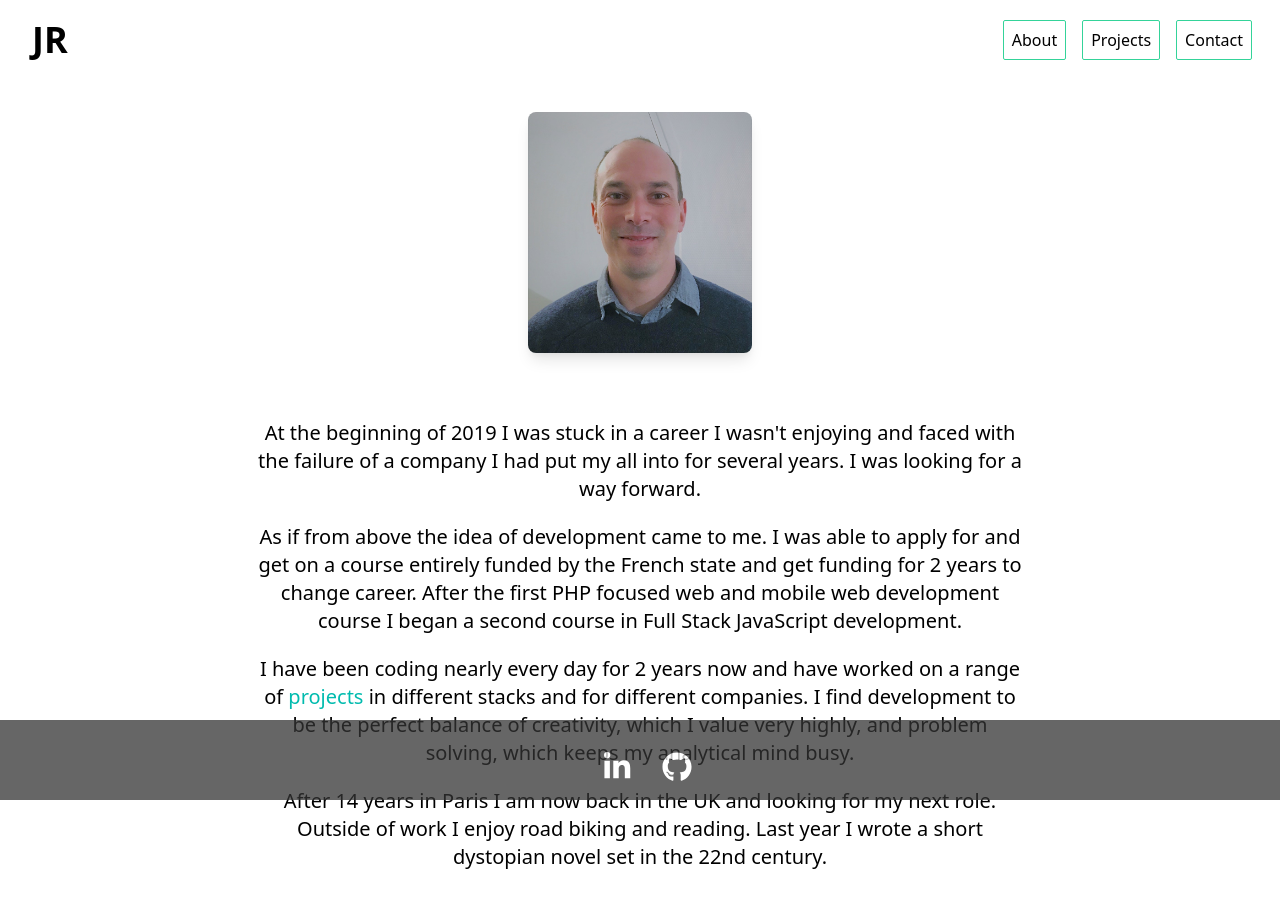
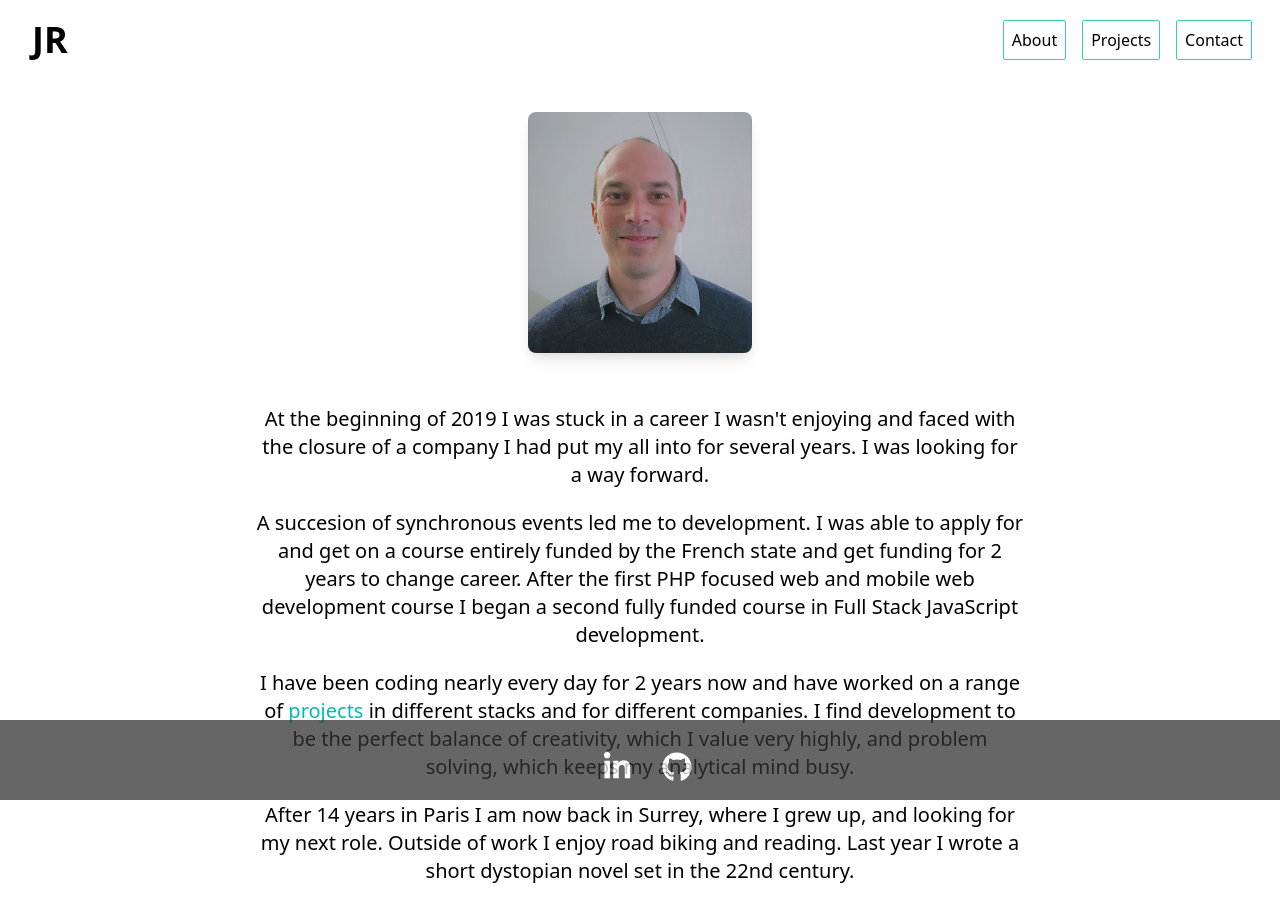
Before and after one commit to james-webdev/portfolio_site, a Gatsby site: page /about in a window 1280 px wide. Built offline with nearby package versions, Linux system fonts and the light colour scheme; Gatsby itself is replaced by a stand-in of ours.

Commit message:
rewording the about page

```diff
--- a/src/pages/about.js
+++ b/src/pages/about.js
@@ -16,14 +16,14 @@ const About = () => {
         <div className="h-96 ml-8 mr-8 flex flex-col mt-40 mb-80 md:mt-5 max-w-3xl text-center justify-center items-center">
           <p className="text-md sm:text-xl">
             At the beginning of 2019 I was stuck in a career I
-            wasn't enjoying and faced with the failure of a company I had put my
+            wasn't enjoying and faced with the closure of a company I had put my
             all into for several years. I was looking for a way forward.{" "}
           </p>
           <p className="text-md sm:text-xl mt-5">
-            As if from above the idea of development came to me. I was able to
+            A succesion of synchronous events led me to development. I was able to
             apply for and get on a course entirely funded by the French state
             and get funding for 2 years to change career. After the first PHP
-            focused web and mobile web development course I began a second
+            focused web and mobile web development course I began a second fully funded
             course in Full Stack JavaScript development.
           </p>
           <p className="text-md sm:text-xl mt-5">
@@ -39,7 +39,7 @@ const About = () => {
           </p>
 
           <p className="text-md sm:text-xl mt-5">
-            After 14 years in Paris I am now back in the UK and looking for my
+            After 14 years in Paris I am now back in Surrey, where I grew up, and looking for my
             next role. Outside of work I enjoy road biking and reading.
             Last year I wrote a short dystopian novel set in the 22nd century.
           </p>
```
